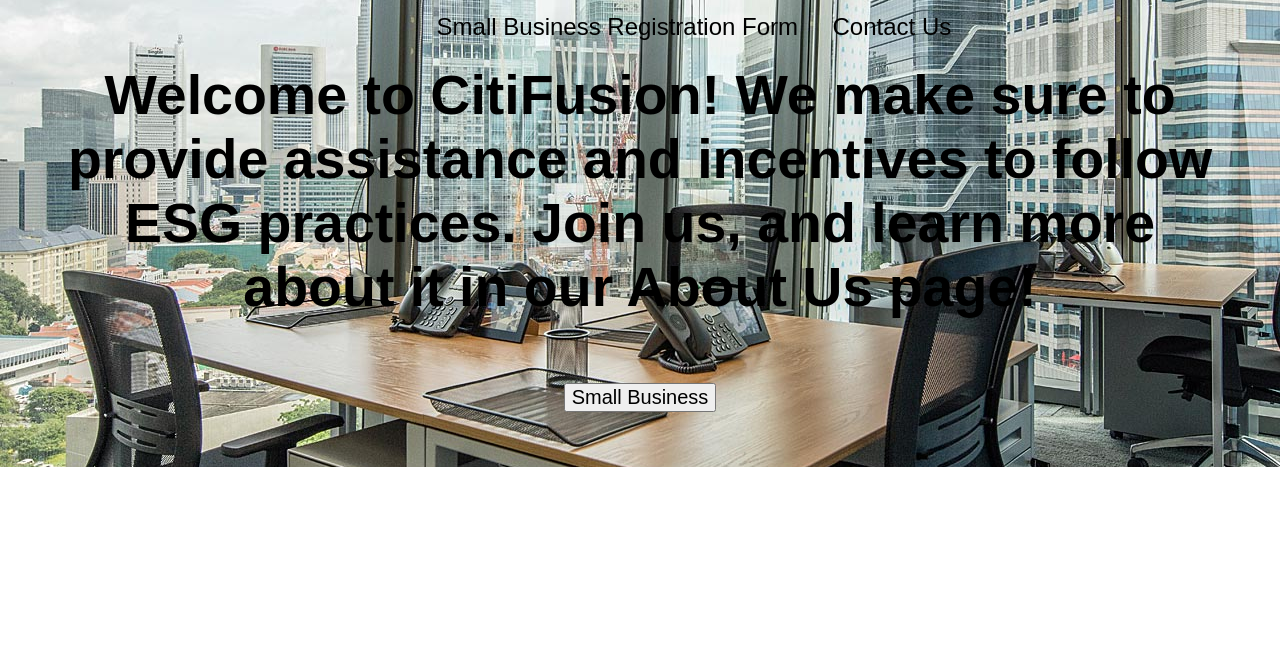
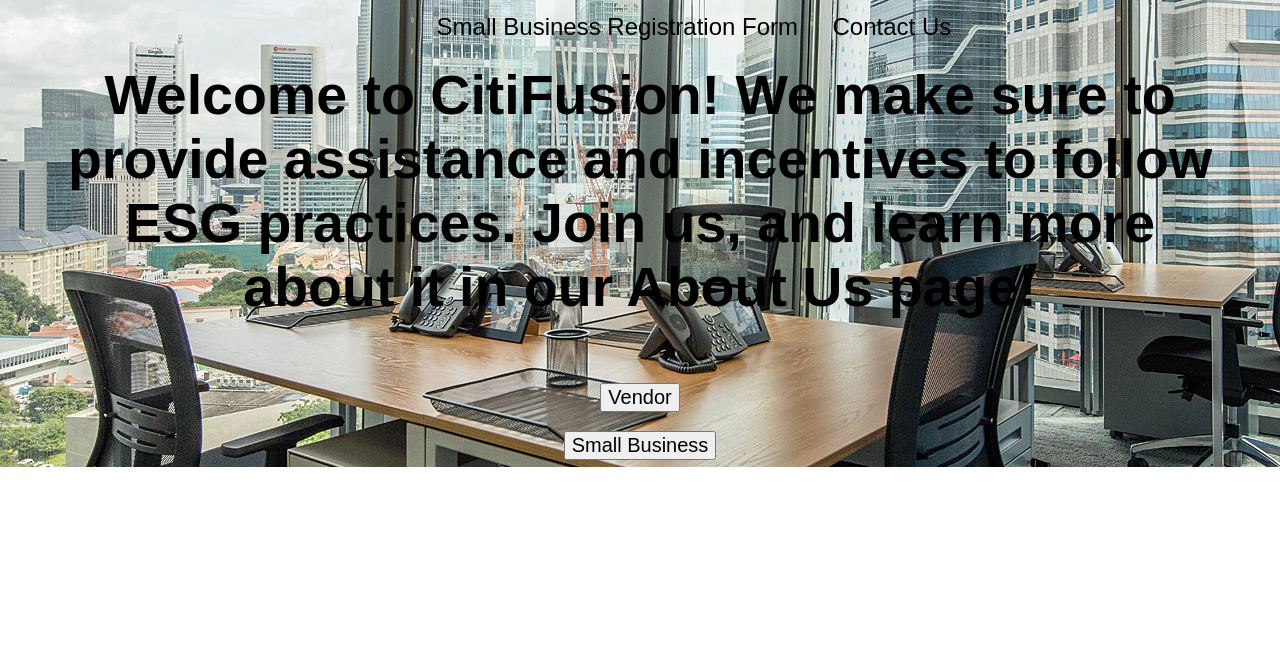
Before and after one commit to Kosaro/CitiFusion, a Django app: page /about/ in a window 1280 px wide; the page is wider, and only the part inside the window is pictured. Shown: the part 161-809 px from the top of that part. Run offline with Django 3.2, Linux system fonts and the light colour scheme.

Commit message:
front end

```diff
--- a/templates/about.html
+++ b/templates/about.html
@@ -61,6 +61,7 @@
 <div class="form_button" id="intro">
   <h1 class="welcome"> <b>Welcome to CitiFusion! We make sure to provide assistance and incentives
   to follow ESG practices. Join us, and learn more about it in our About Us page!</b></h1>
+    <h3><button><a href="/vendor_form/">Vendor</a></button></h3>
     <h3><button><a href="/business_form/">Small Business</a></button></h3>
 
 </div>
```
